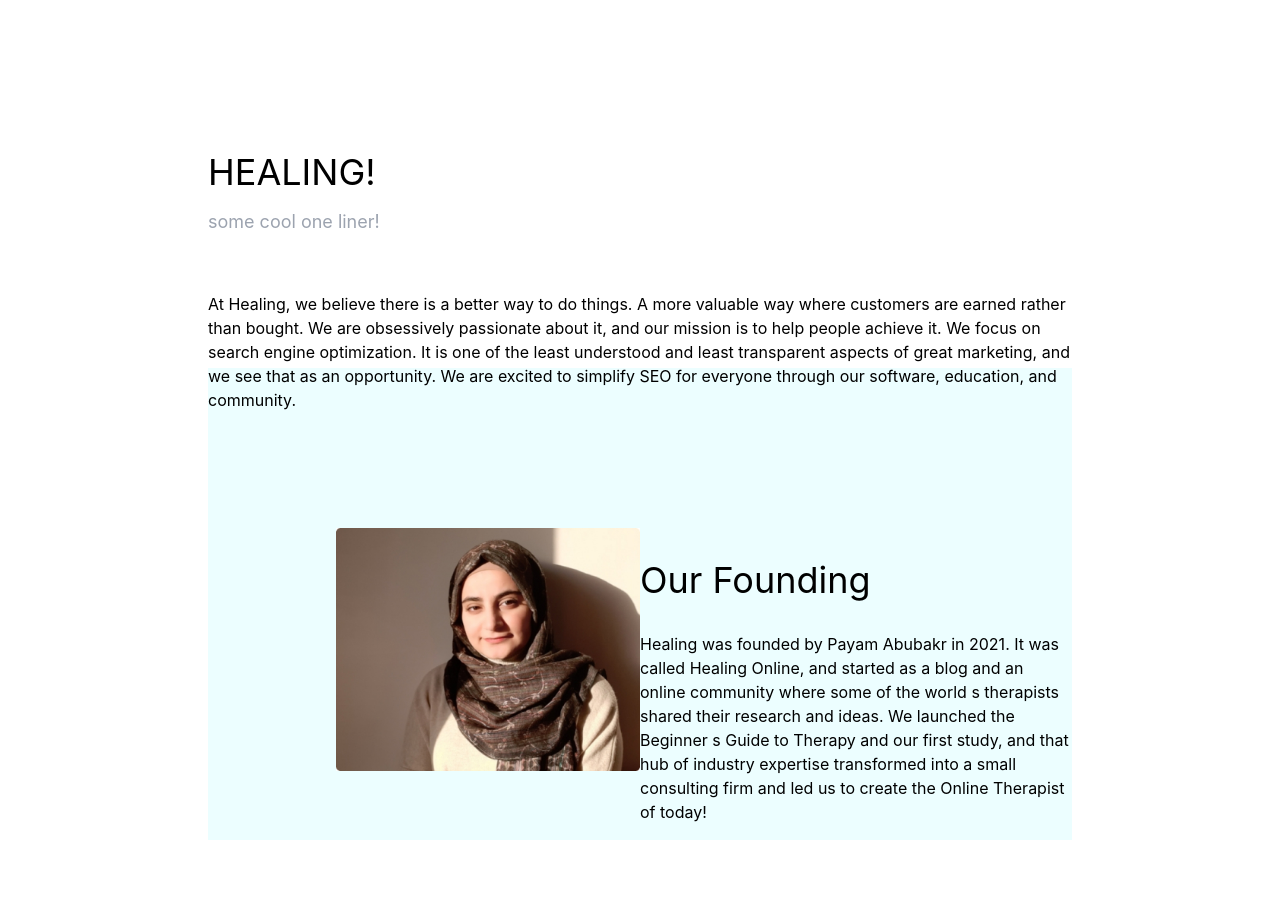
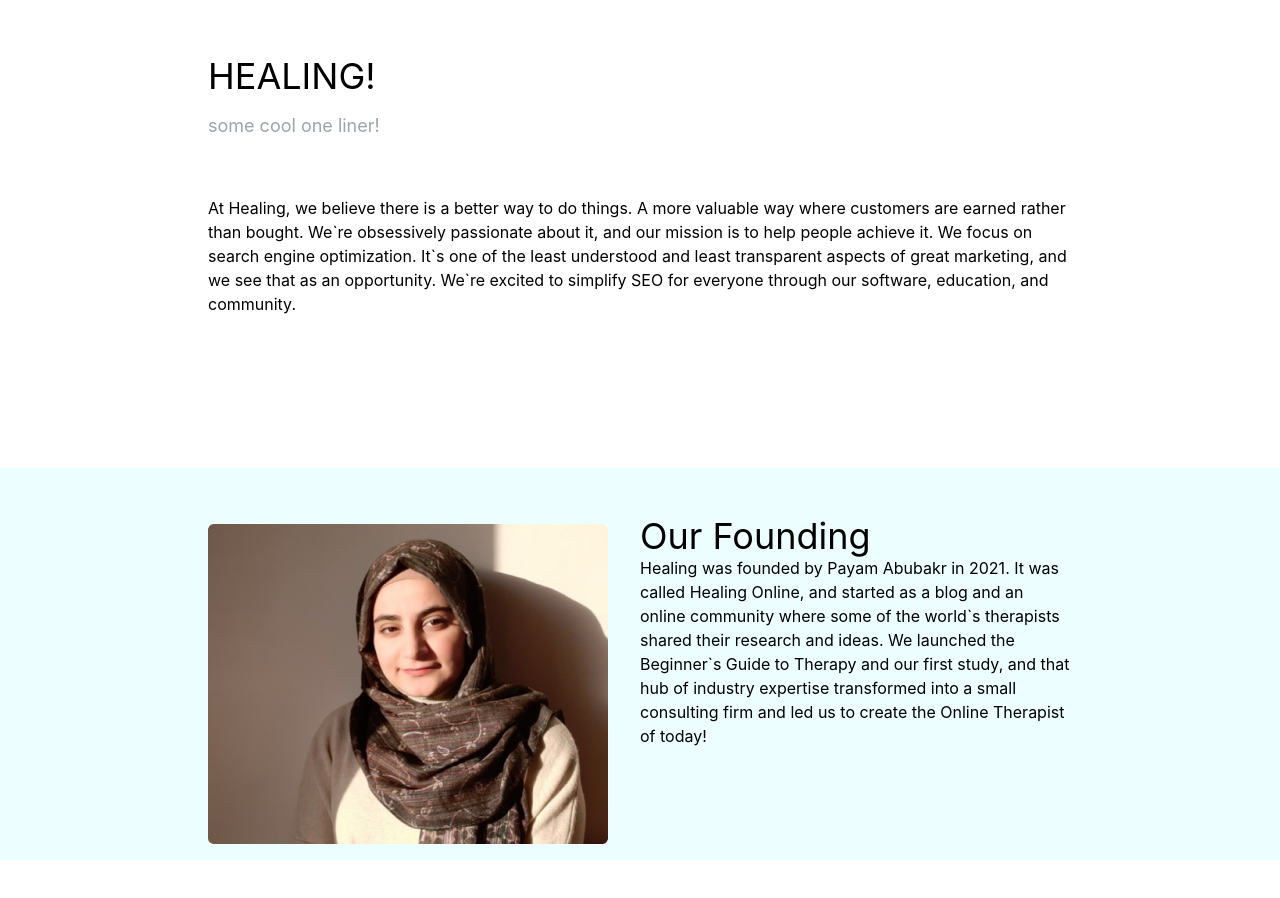
Before and after one commit to kogunlu/codezillas-capstone, a React (Create React App) app: page / in a window 1280 px wide. Shown: the top 898 px of the page. Built offline with nearby package versions, Linux system fonts and the light colour scheme.

Commit message:
style: our founder

```diff
--- a/src/components/pages/About/About.jsx
+++ b/src/components/pages/About/About.jsx
@@ -3,23 +3,23 @@ import founderpic from "./founder/founderpic.jpg";
 
 function About() {
     return (
-        <div className="mx-52 my-14">
-        <div className=" h-72 md:h-64">
+        <div className="">
+        <div className="mx-52 my-2 bg-white pb-4">
             <div className="h-full w-full flex flex-col justify-between">
-            <h1 className="text-4xl font-normal pt-24 pb-4">HEALING!</h1>
+            <h1 className="text-4xl font-normal pt-12 pb-4">HEALING!</h1>
             <p className="text-lg text-gray-400">some cool one liner!</p>
 
-            <div className="pt-14">At Healing, we believe there is a better way to do things. A more valuable way where customers are earned rather than bought. We are obsessively passionate about it, and our mission is to help people achieve it. We focus on search engine optimization. It is one of the least understood and least transparent aspects of great marketing, and we see that as an opportunity. We are excited to simplify SEO for everyone through our software, education, and community.</div>
+            <div className="pt-14 pb-20">At Healing, we believe there is a better way to do things. A more valuable way where customers are earned rather than bought. We`re obsessively passionate about it, and our mission is to help people achieve it. We focus on search engine optimization. It`s one of the least understood and least transparent aspects of great marketing, and we see that as an opportunity. We`re excited to simplify SEO for everyone through our software, education, and community.</div>
             </div>
         </div>
 
-<div className="bg-cyan-50 ">
-        <div className="pt-40 pb-4 my-14 grid grid-cols-2 ">
-           <div className="pl-32"> <img src={founderpic} alt="Our Founder" /></div>
+<div className=" ">
+        <div className=" pt-12 pb-2 my-14 grid grid-cols-2 bg-cyan-50 pb-12">
+           <div className="my-2 pl-52"> <img src={founderpic} alt="Our Founder" /></div>
 
-           <div>
-            <h1 className="text-4xl font-normal my-8">Our Founding</h1>
-            <div>Healing was founded by Payam Abubakr in 2021. It was called Healing Online, and started as a blog and an online community where some of the world s therapists shared their research and ideas. We launched the Beginner s Guide to Therapy and our first study, and that hub of industry expertise transformed into a small consulting firm and led us to create the Online Therapist of today!</div>
+           <div className="pr-52 ">
+            <h1 className="col-span-2 text-4xl font-normal ">Our Founding</h1>
+            <div>Healing was founded by Payam Abubakr in 2021. It was called Healing Online, and started as a blog and an online community where some of the world`s therapists shared their research and ideas. We launched the Beginner`s Guide to Therapy and our first study, and that hub of industry expertise transformed into a small consulting firm and led us to create the Online Therapist of today!</div>
             </div>
 
         </div>
```
